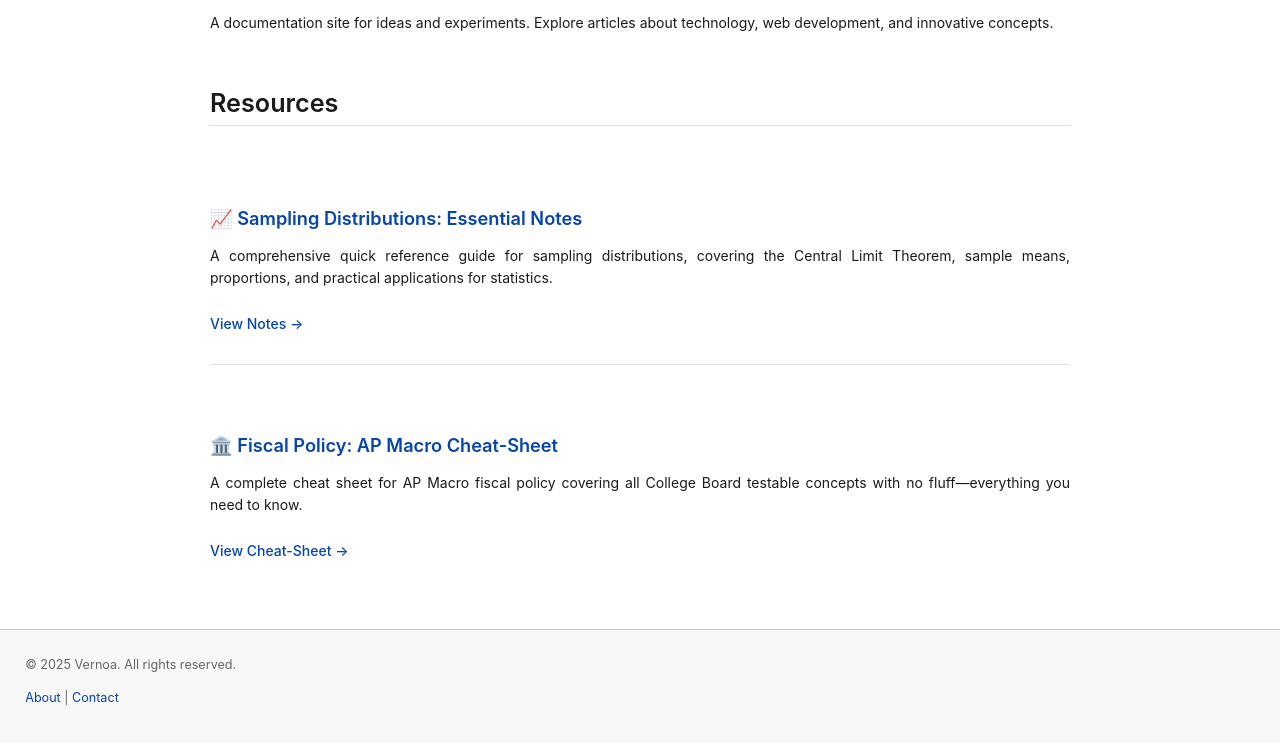
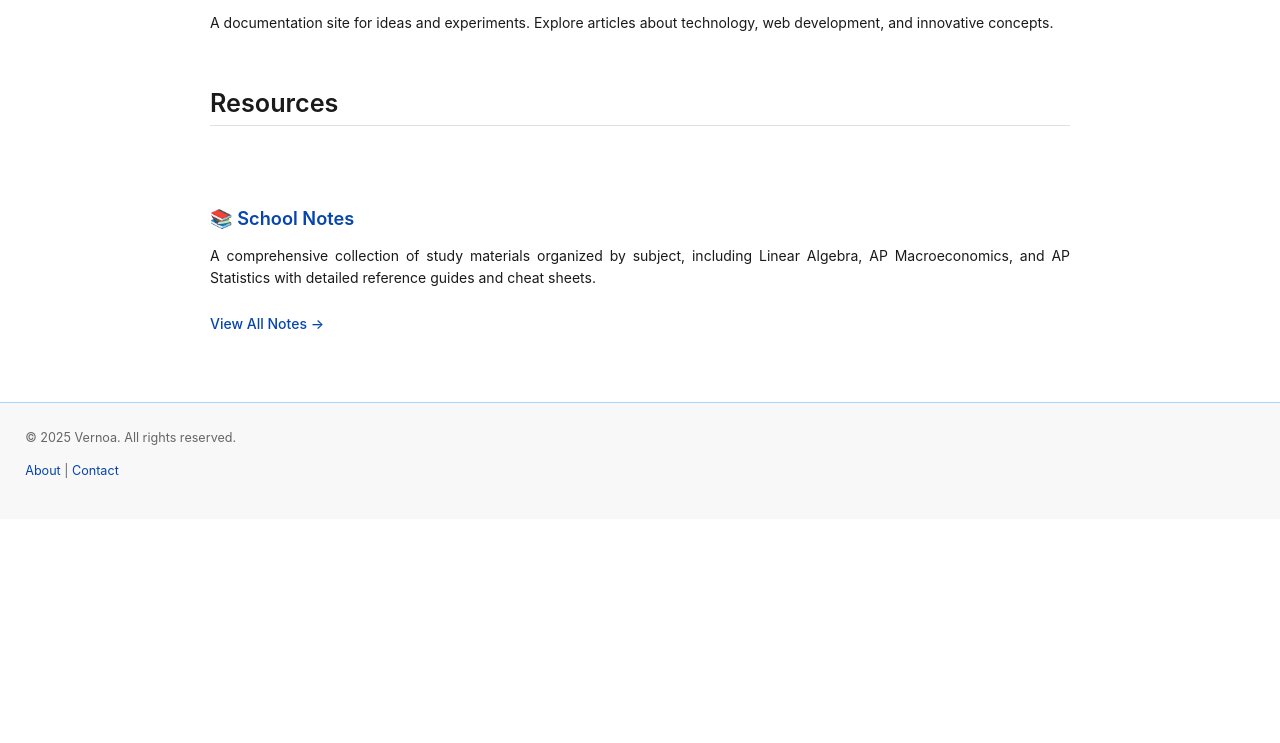
Before and after one commit to 134567890987654321/vernoa.github.io, a plain HTML site: page index.html in a window 1280 px wide. Shown: the part 179-922 px from the top of the page. After the commit the page ends 800 px from the top, so only its background shows below. Drawn offline with Linux system fonts and the light colour scheme.

Commit message:
edited structure 2

```diff
--- a/index.html
+++ b/index.html
@@ -67,15 +67,9 @@
                 <h2>Resources</h2>
 
                 <div class="post">
-                    <h3><a href="docs/stats.html">📈 Sampling Distributions: Essential Notes</a></h3>
-                    <p class="post-summary">A comprehensive quick reference guide for sampling distributions, covering the Central Limit Theorem, sample means, proportions, and practical applications for statistics.</p>
-                    <a href="docs/stats.html" class="read-more">View Notes →</a>
-                </div>
-
-                <div class="post">
-                    <h3><a href="docs/macro.html">🏛️ Fiscal Policy: AP Macro Cheat-Sheet</a></h3>
-                    <p class="post-summary">A complete cheat sheet for AP Macro fiscal policy covering all College Board testable concepts with no fluff—everything you need to know.</p>
-                    <a href="docs/macro.html" class="read-more">View Cheat-Sheet →</a>
+                    <h3><a href="docs/notes/">📚 School Notes</a></h3>
+                    <p class="post-summary">A comprehensive collection of study materials organized by subject, including Linear Algebra, AP Macroeconomics, and AP Statistics with detailed reference guides and cheat sheets.</p>
+                    <a href="docs/notes/" class="read-more">View All Notes →</a>
                 </div>
             </section>
         </article>
```
Also changed, not shown: docs/notes/ap-stats/index.html (+8 -8 lines).
